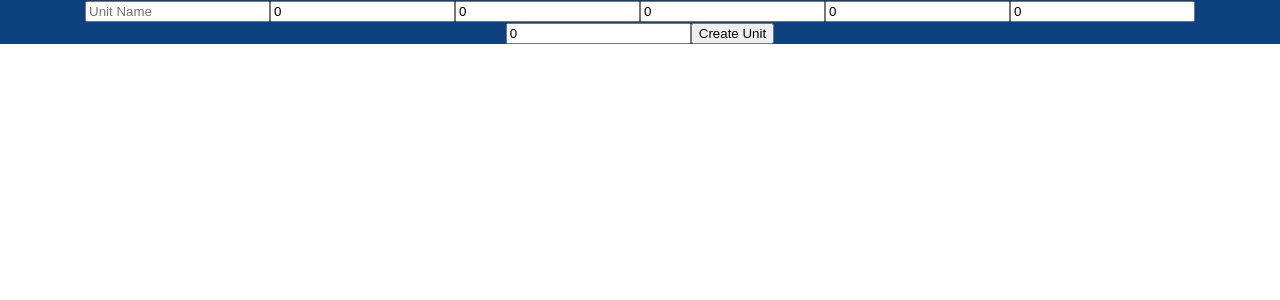
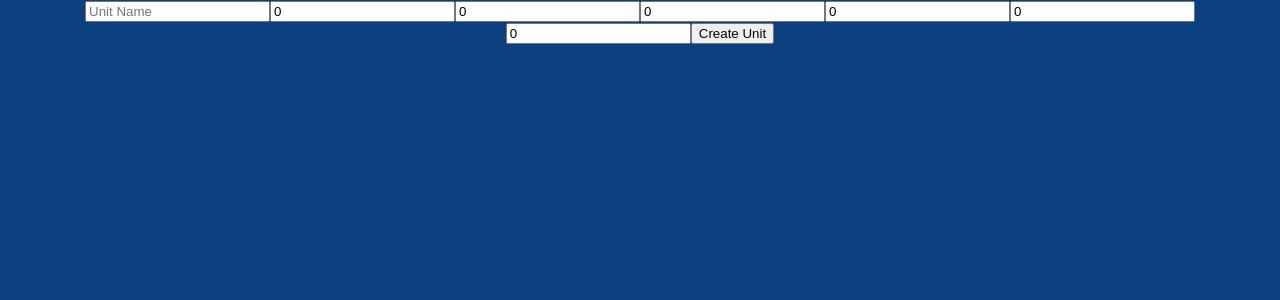
Before and after one commit to rallosdrake/GraphQL, a React (Create React App) app in the folder client/: page / in a window 1280 px wide. Shown: the top 300 px of the page. Built offline with nearby package versions, Linux system fonts and the light colour scheme; no server answers.

Commit message:
adds simple css and setup for army container

```diff
--- a/client/src/App.css
+++ b/client/src/App.css
@@ -1,7 +1,7 @@
 .App {
   text-align: center;
   background-color: #0d407f;
-  height: 100%;
+  height: 100vh;
 }
 
 .App-logo {
--- a/client/src/Components/AllUnits.js
+++ b/client/src/Components/AllUnits.js
@@ -1,6 +1,7 @@
 import React, { useState, useEffect } from "react";
 import { useQuery } from "@apollo/client";
 import { LOAD_UNITS } from "../GraphQL/Queries";
+import ArmyContainer from "./ArmyContainer";
 
 function AllUnits() {
   const [units, setUnits] = useState([]);
@@ -13,6 +14,7 @@ function AllUnits() {
   };
   useEffect(() => {
     if (data) {
+      console.log("useEffect");
       setUnits(data.getAllUnits);
     }
   }, [data]);
@@ -24,6 +26,7 @@ function AllUnits() {
   }
 
   return (
+    <div>
       <div className="unit-grid-container">
         {units.map((unit) => {
           return (
@@ -52,6 +55,8 @@ function AllUnits() {
           );
         })}
       </div>
+      <ArmyContainer />
+    </div>
   );
 }
 
--- /dev/null
+++ b/client/src/Components/ArmyContainer.js
@@ -0,0 +1,5 @@
+import React from "react";
+
+export default function ArmyContainer() {
+  return <div>ArmyContainer</div>;
+}
```
Lines whose indentation alone changed are shown as unchanged.
